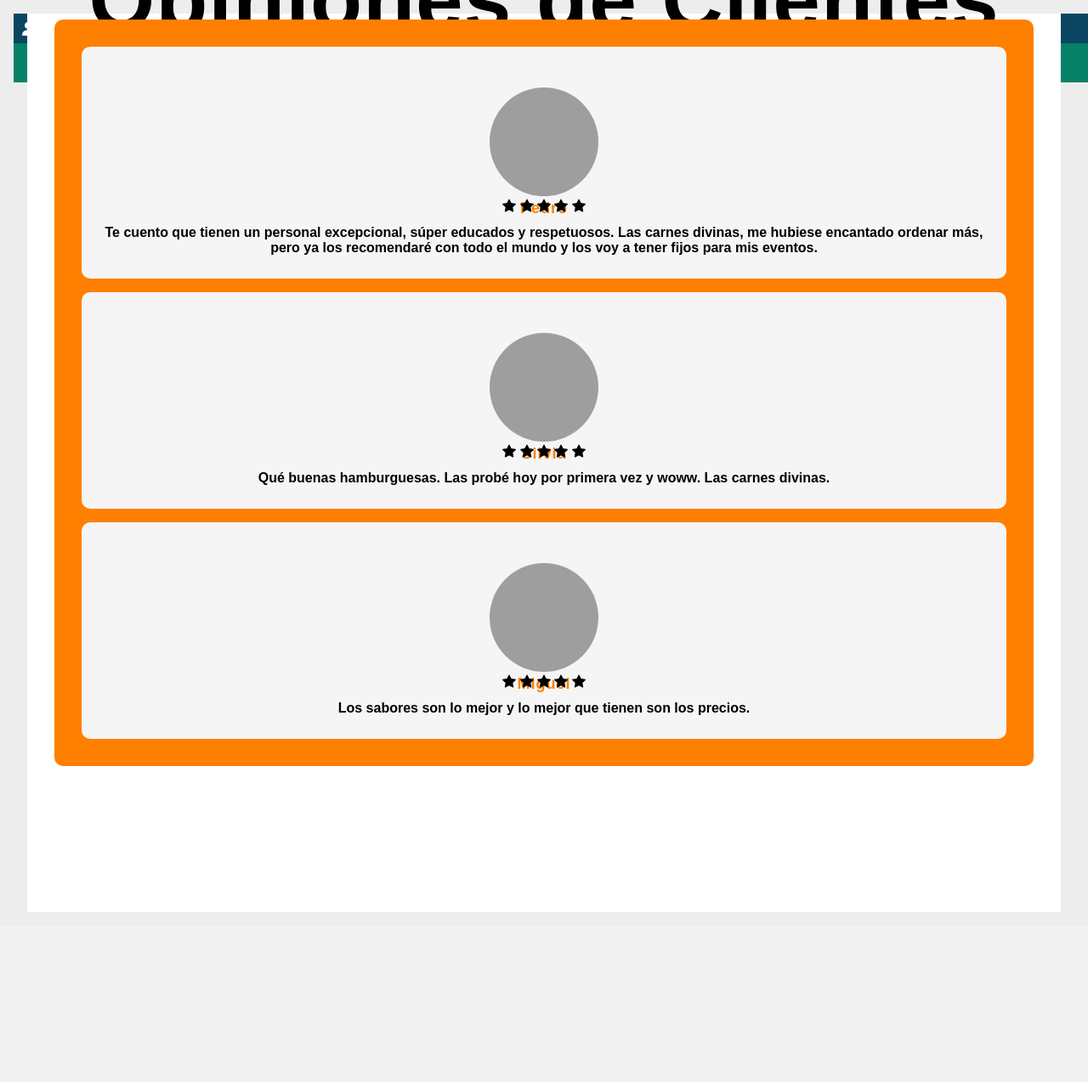
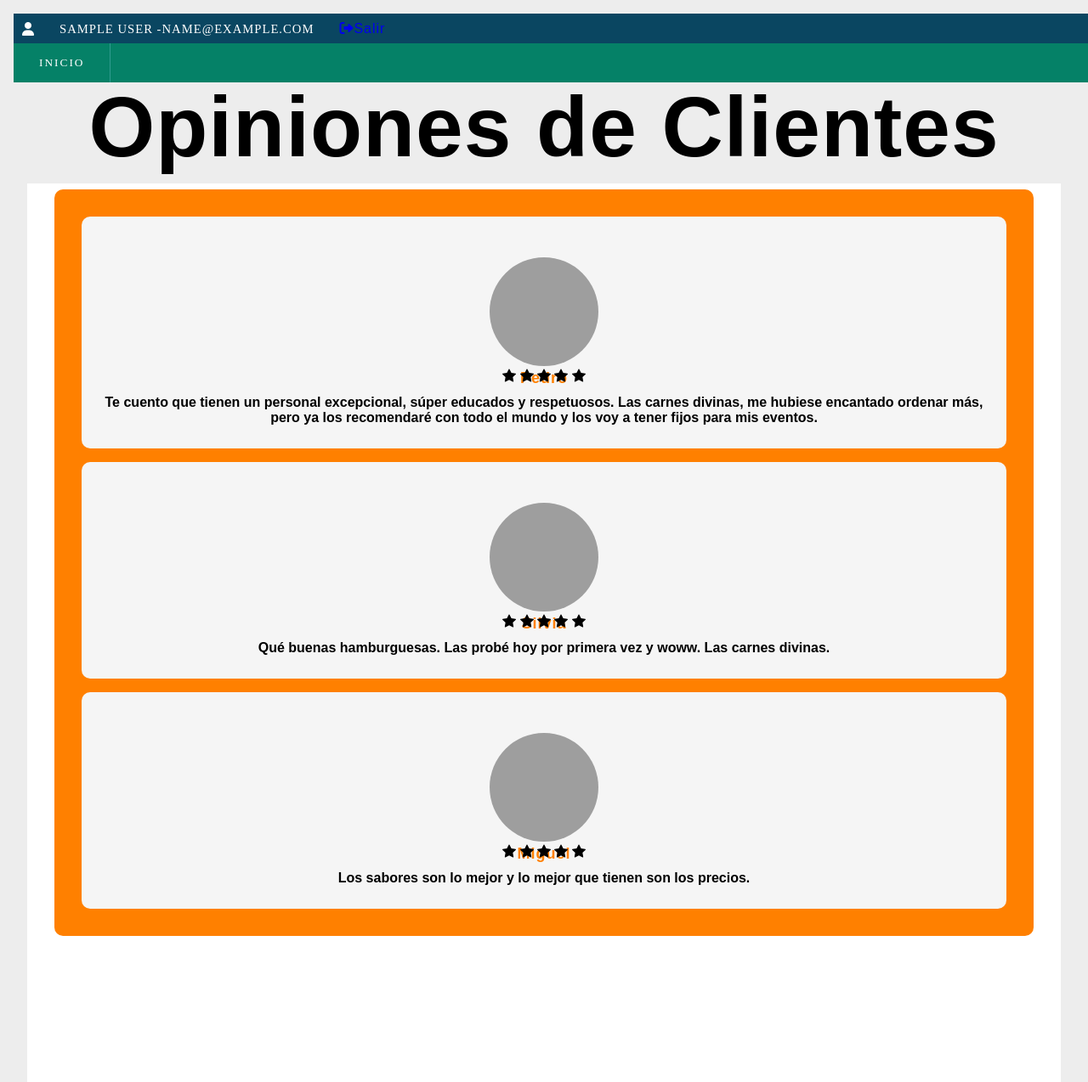
Before and after one commit to Proyecto-Integrador-II/proyecto, a PHP site: page /php/compradores/comentarios.php in a window 1280 px wide; the page is wider, and only the part inside the window is pictured. Shown: that part at 85% size. Before the commit the page ends 1074 px from the top of that part, so only its background shows below. Run offline with PHP 8.4, Linux system fonts and the light colour scheme; the visitor is signed in with stand-in values (Sample User, id 1); grey boxes are pictures that could not be loaded.

Commit message:
Update comen.css

```diff
--- a/CSS/comen.css
+++ b/CSS/comen.css
@@ -2,7 +2,7 @@
 .heading{
     font-size: 100px;
     position: relative;
-    top: -90px;
+    top: -140px;
     font-family: Arial, Helvetica, sans-serif;
 }
 
@@ -16,6 +16,7 @@
     font-family: Arial, Helvetica, sans-serif;
     border: 1rem solid rgba(0,0,0 .2);
     box-shadow: 0 .5rem rgba(0,0,0 .1);
+    top:200px;
 
 }
 
```
